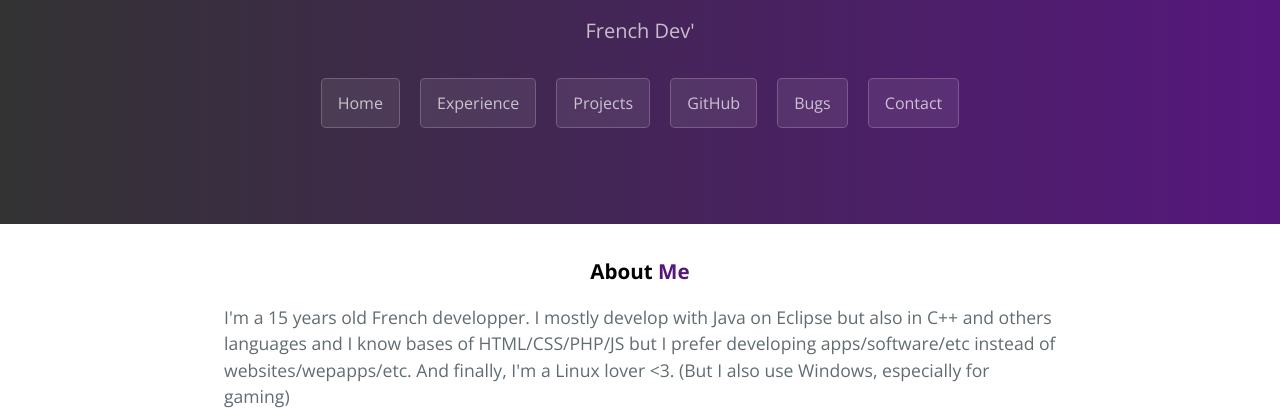
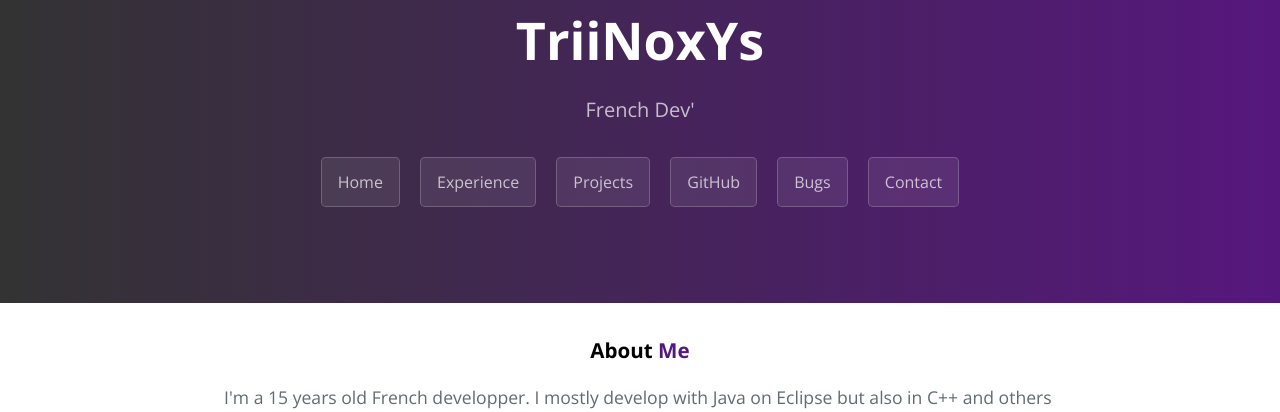
Before and after one commit to TriiNoxYs/TriiNoxYs.github.io, a PHP site: page / in a window 1280 px wide. Shown: the part 159-571 px from the top of the page. Run offline with PHP 8.4, Linux system fonts and the light colour scheme.

Commit message:
Copy username to see difference

```diff
--- a/index.html
+++ b/index.html
@@ -13,6 +13,7 @@
    <body>
       <section class="page-header">
         <h1 class="user-name effect-distressed">TriiNoxYs</h1>
+        <h1 class="user-name">TriiNoxYs</h1>
         <h2 class="user-tagline">French Dev'</h2>
 
         <a href="#" class="btn">Home</a>
--- a/stylesheets/stylesheet.css
+++ b/stylesheets/stylesheet.css
@@ -74,7 +74,6 @@ a {
 
 .effect-distressed {
   -webkit-mask-image: url(//themes.googleusercontent.com/static/patterns/distress-light.png);
-  /* color: #ffffff; */
 }
 
 .user-name {
```
